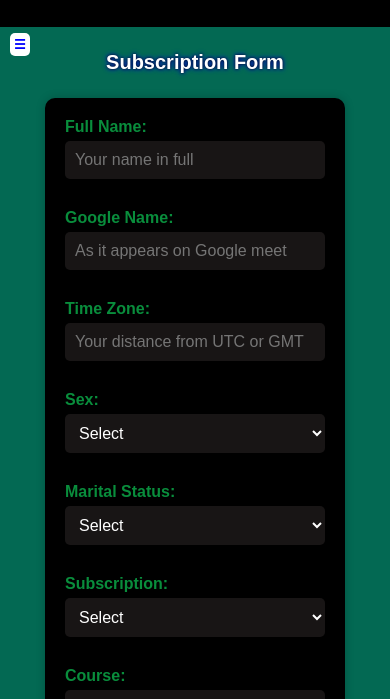
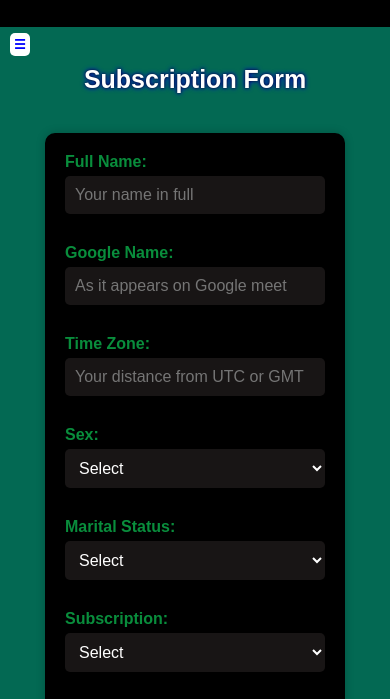
Before and after one commit to tpauldike/learnWithMe-frontend, a plain HTML site: page frontend/index.html in a window 390 px wide. Shown: the part 107-806 px from the top of the page. Drawn offline with Linux system fonts and the light colour scheme.

Commit message:
hotfix(form title): Adjusted the form title to be more appealing

```diff
--- a/frontend/styles/form.css
+++ b/frontend/styles/form.css
@@ -239,10 +239,6 @@ button[type="submit"]:hover {
     right: 100px;
   }
 
-  h4#sub {
-    font-size: 20px;
-  }
-
   .footer {
     font-size: x-small;
   }
@@ -257,6 +253,11 @@ button[type="submit"]:hover {
   h1#learn {
     padding: 0px;
     margin-bottom: 20px;
+  }
+
+  h4#sub {
+    line-height: 1.5;
+    padding: 10px;
   }
 
   #menu-toggle {
```
